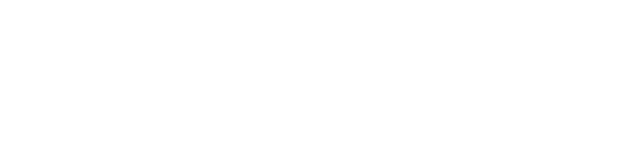
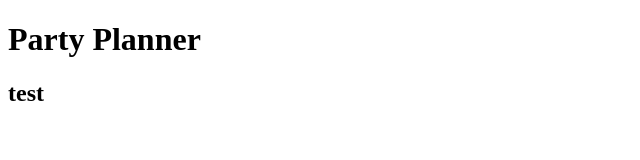
Before and after one commit to michaelwhendrix/Unit2.PartyPlanner, a plain HTML site: page index.html in a window 1280 px wide. Shown: the whole page, without its empty margins (0-640 px from the left). Drawn offline with Linux system fonts and the light colour scheme.

Commit message:
getAllArtist with test of h2

```diff
--- a/index.html
+++ b/index.html
@@ -7,6 +7,9 @@
     <script src="./script.js" defer></script>
 </head>
 <body>
-
+   <header>
+    <h1>Party Planner</h1>
+    <main></main>
+   </header>
 </body>
 </html>
--- a/script.js
+++ b/script.js
@@ -1 +1,12 @@
-console.log('test');
+const h2 = document.createElement('h2');
+const main = document.querySelector('main');
+
+
+
+const getAllArtist = () => {
+    h2.innerText = "test";
+    main.appendChild(h2);
+}
+
+
+getAllArtist();
```
